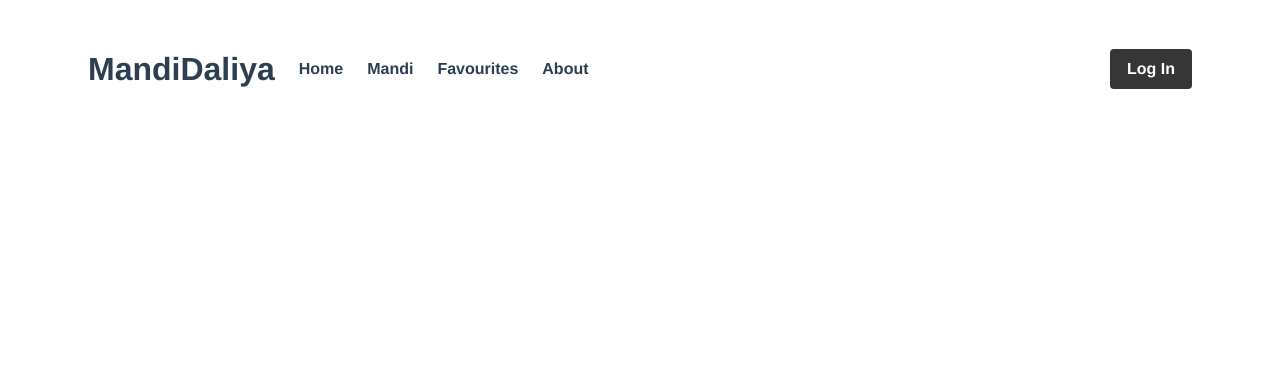
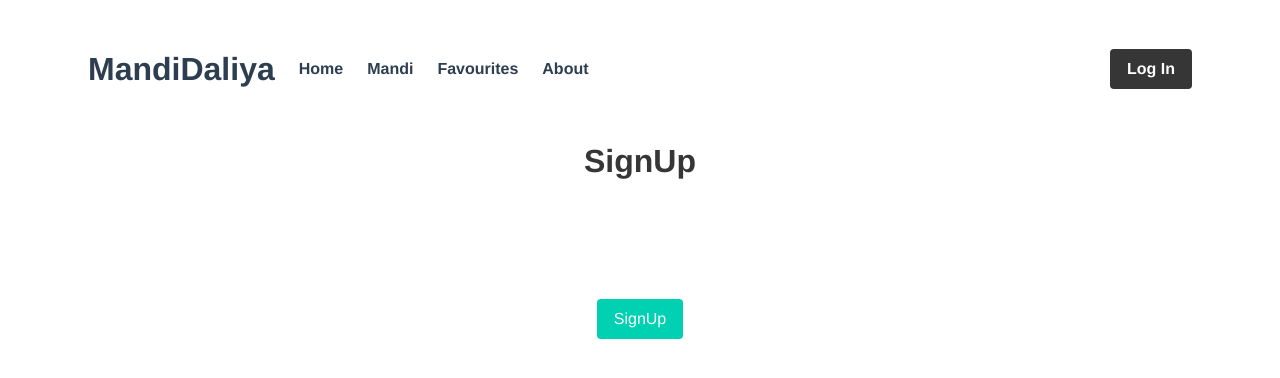
Before and after one commit to sani-Alpha/mandi, a Vue app in the folder client/: page /signup in a window 1280 px wide. Shown: the top 378 px of the page. Built offline with nearby package versions, Linux system fonts and the light colour scheme.

Commit message:
added login and signup components

```diff
--- a/client/src/components/CommodityCard.vue
+++ b/client/src/components/CommodityCard.vue
@@ -16,7 +16,7 @@
                     </v-list-item-content>
                 </v-list-item>
                 <v-card-actions>
-                    <v-button outlined rounded icon>
+                    <v-button outlined rounded icon name="like">
                         <v-icon>mdi-heart</v-icon>
                     </v-button>
                 </v-card-actions>
--- a/client/src/components/auth/Login.vue
+++ b/client/src/components/auth/Login.vue
@@ -10,7 +10,7 @@
 </template>
 
 <script>
-import router from '../router';
+import router from '../../router';
 import axios from 'axios';
 export default {
     name: "Login",
--- a/client/src/components/auth/Signup.vue
+++ b/client/src/components/auth/Signup.vue
@@ -0,0 +1,18 @@
+<template>
+    <div class="main">
+        <h2 class="title">SignUp</h2>
+        <form v-on:submit="signup">
+            <input class="first name" type="text" /><br>
+            <input class="last name" type="text" /><br>
+            <input class="email" type="text" /><br>
+            <input class="password" type="password" /><br>
+            <input class="button is-primary" type="submit" value="SignUp" /><br>
+        </form>
+    </div>
+</template>
+
+<script>
+export default {
+
+}
+</script>
```
